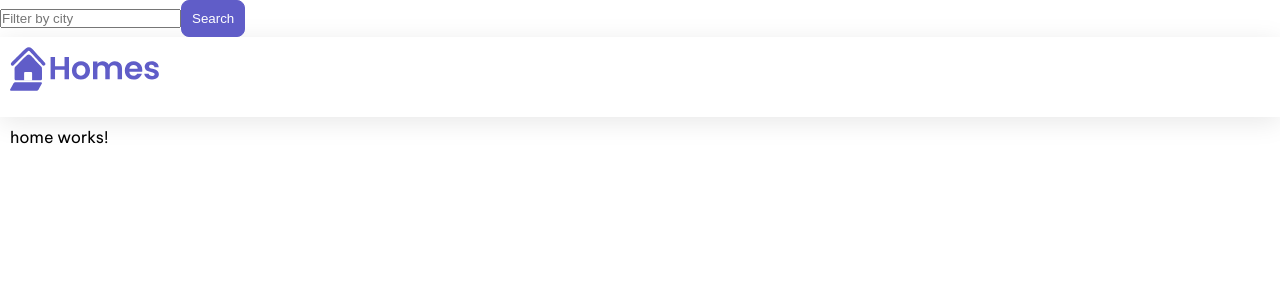
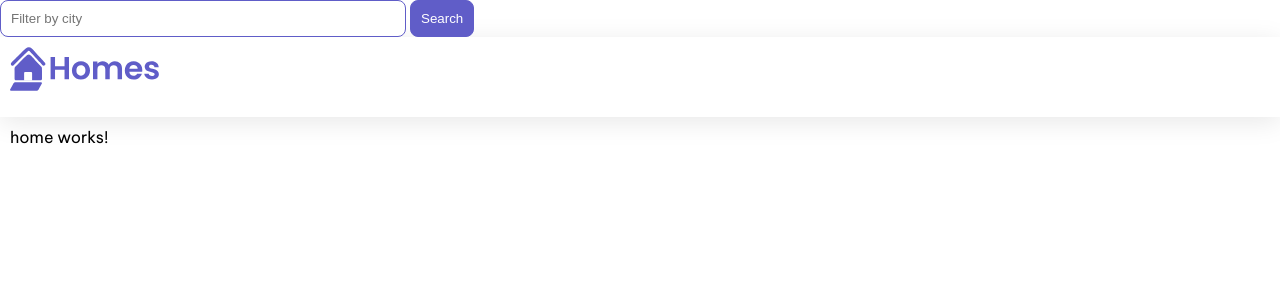
Before and after one commit to AlexParis31/House-Prices, an Angular app in the folder first-app/: page / in a window 1280 px wide. Shown: the top 300 px of the page. Built offline with nearby package versions, Linux system fonts and the light colour scheme.

Commit message:
lesson 2 step 3

```diff
--- a/first-app/src/app/app.component.css
+++ b/first-app/src/app/app.component.css
@@ -10,3 +10,44 @@ header {
 .content {
   padding: var(--content-padding);
 }
+
+.results {
+  display: grid;
+  column-gap: 14px;
+  row-gap: 14px;
+  grid-template-columns: repeat(auto-fill, minmax(400px, 400px));
+  margin-top: 50px;
+  justify-content: space-around;
+}
+
+input[type="text"] {
+  border: solid 1px var(--primary-color);
+  padding: 10px;
+  border-radius: 8px;
+  margin-right: 4px;
+  display: inline-block;
+  width: 30%;
+}
+
+button {
+  padding: 10px;
+  border: solid 1px var(--primary-color);
+  background: var(--primary-color);
+  color: white;
+  border-radius: 8px;
+}
+
+@media (min-width: 500px) and (max-width: 768px) {
+  .results {
+      grid-template-columns: repeat(2, 1fr);
+  }
+  input[type="text"] {
+      width: 70%;
+  }
+}
+
+@media (max-width: 499px) {
+  .results {
+      grid-template-columns: 1fr;
+  }
+}
```
